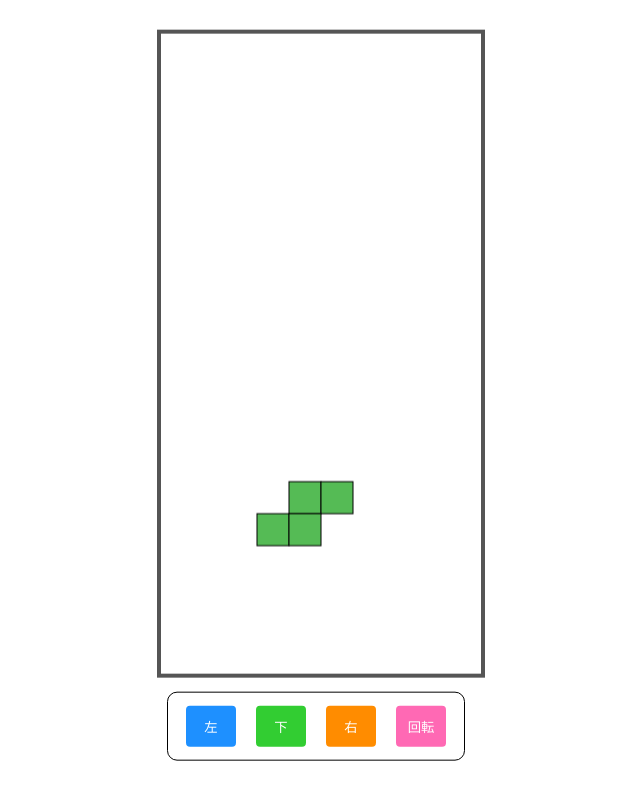
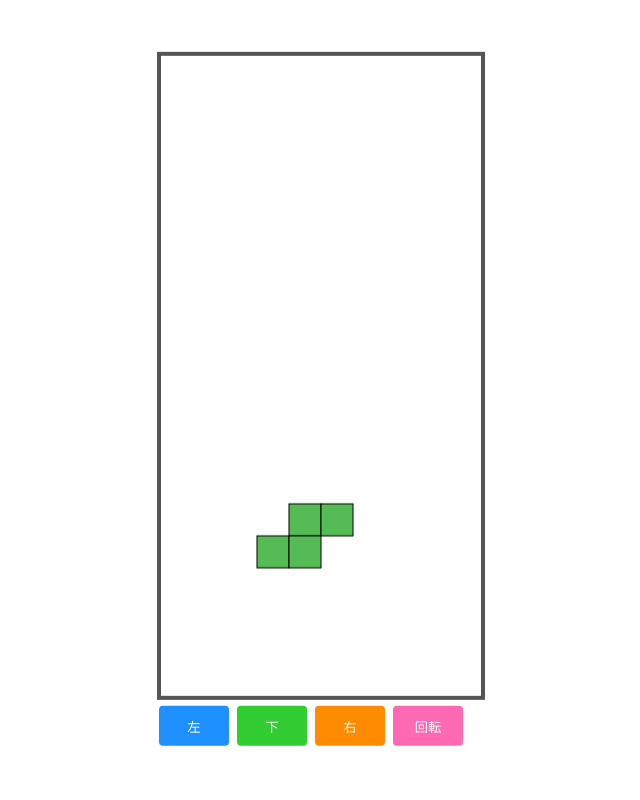
Before and after one commit to hironet/portfolio, a PHP site: page / in a window 1280 px wide. Shown: the whole page, without its empty margins (319-959 px from the left). Run offline with PHP 8.4, Linux system fonts and the light colour scheme.

Commit message:
操作ボタンのデザインを変更。

```diff
--- a/tetris/css/common.css
+++ b/tetris/css/common.css
@@ -8,14 +8,6 @@ div#screen {
   position: absolute;
   top: 50%;
   transform: translate(-50%, -50%);
-}
-
-div.control {
-  border-radius: 10px;
-  border: 1px solid black;
-  display: inline-flex;
-  margin: 10px;
-  padding: 0.2em 0.5em;
 }
 
 button#left-btn {
@@ -38,8 +30,8 @@ button.control-btn {
   border-radius: 4px;
   border-style: none;
   color: white;
-  margin: 10px 10px;
+  margin: 2px 2px;
   padding: 0.8em 0.2em;
   position: relative;
-  width: 50px;
+  width: 70px;
 }
--- a/tetris/index.php
+++ b/tetris/index.php
@@ -11,12 +11,10 @@
 <div id="screen">
   <canvas id="can"></canvas>
   <br>
-  <div class="control">
-    <button id="left-btn" class="control-btn" type="button">左</button>
-    <button id="under-btn" class="control-btn" type="button">下</button>
-    <button id="right-btn" class="control-btn" type="button">右</button>
-    <button id="rotate-btn" class="control-btn" type="button">回転</button>
-  </div>
+  <button id="left-btn" class="control-btn" type="button">左</button>
+  <button id="under-btn" class="control-btn" type="button">下</button>
+  <button id="right-btn" class="control-btn" type="button">右</button>
+  <button id="rotate-btn" class="control-btn" type="button">回転</button>
 </div>
 <script src="js/tetris.js"></script>
 
```
